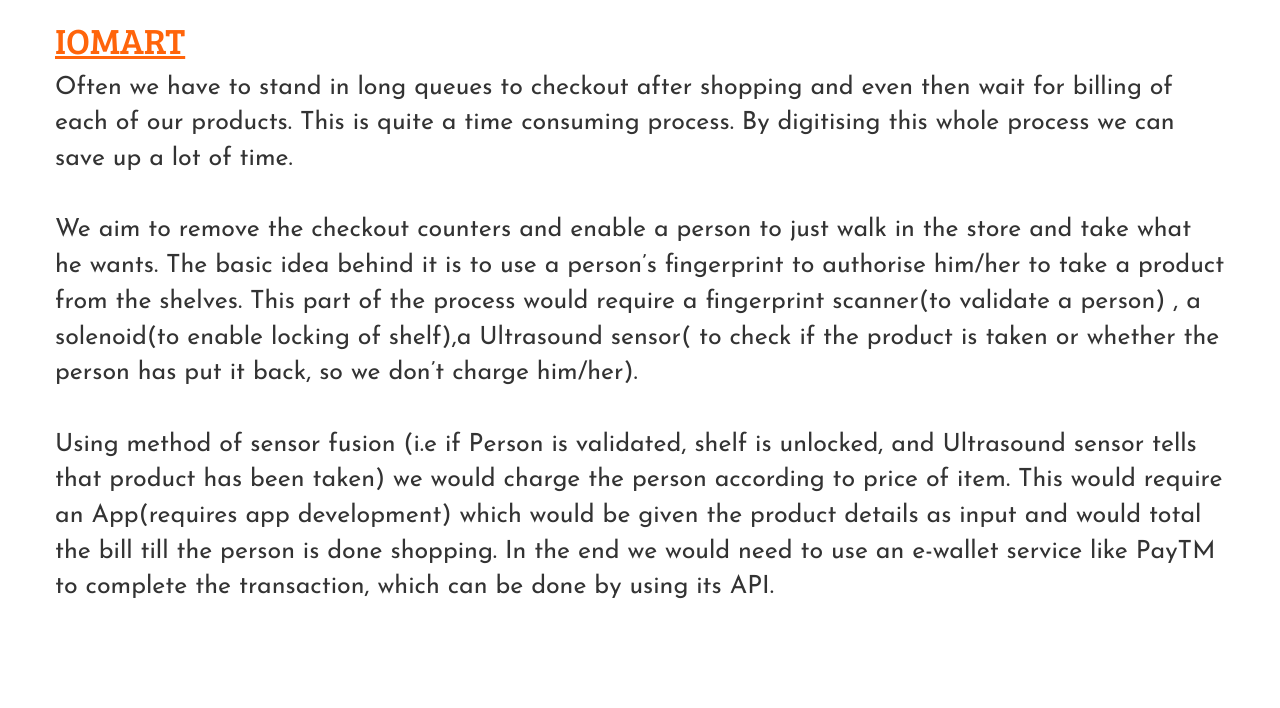
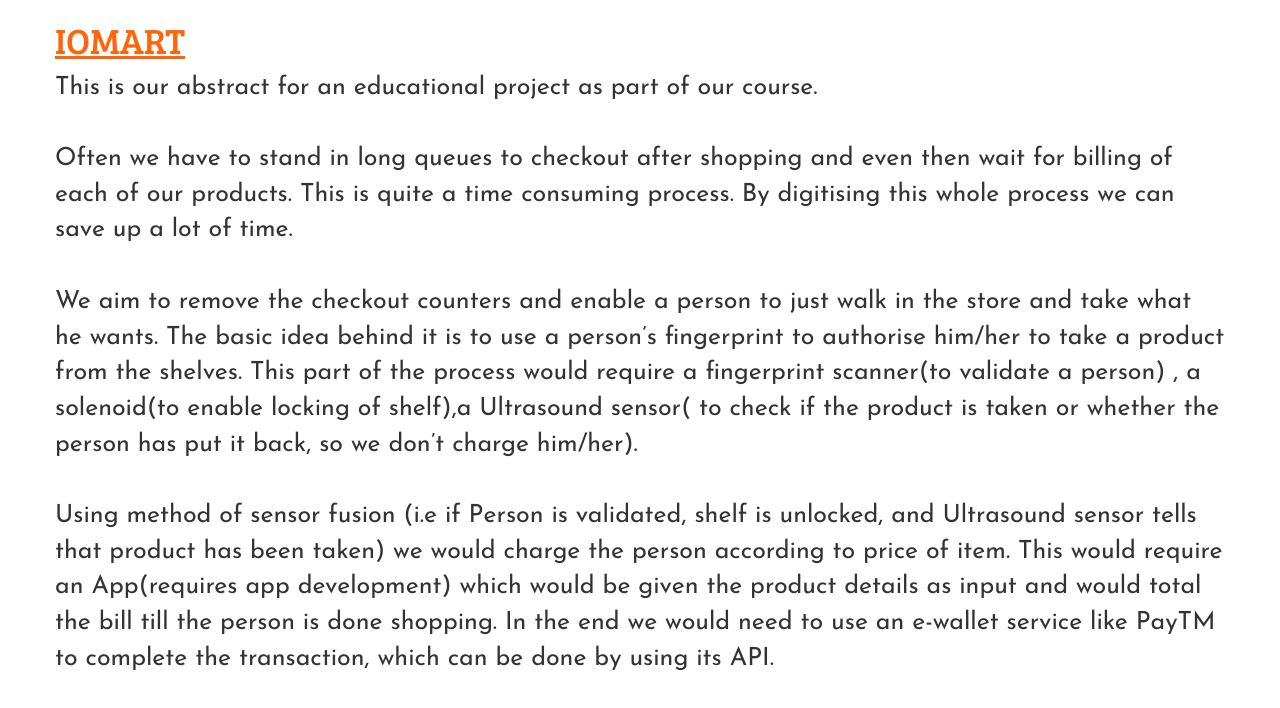
Before and after one commit to suryatejreddy/IOMART, a plain HTML site: page index.html in a window 1280 px wide. Drawn offline with Linux system fonts and the light colour scheme.

Commit message:
Added some lines

```diff
--- a/index.html
+++ b/index.html
@@ -18,6 +18,9 @@
         </div>
 
     	<div class="row" id="name">
+    		This is our abstract for an educational project as part of our course.
+    		<br>
+    		<br>
     		Often we have to stand in long queues to checkout after
 			shopping and even then wait for billing of each of our
 			products. This is quite a time consuming process. By digitising
```
